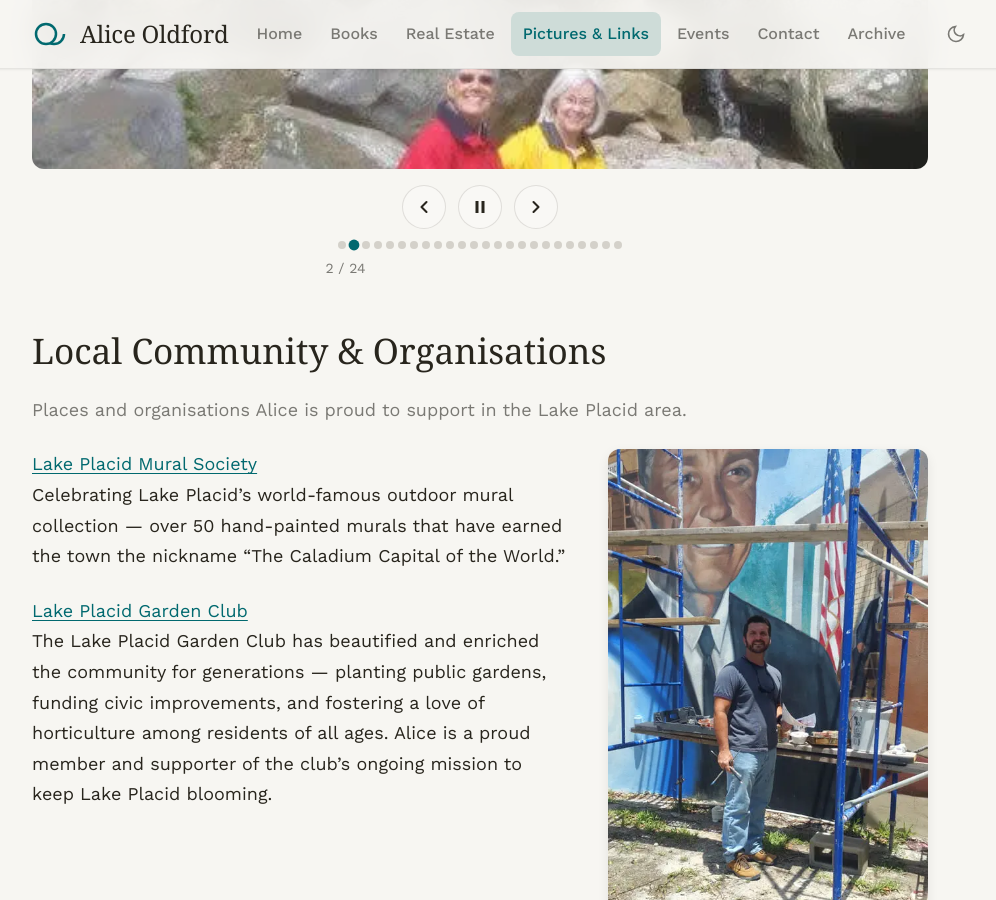
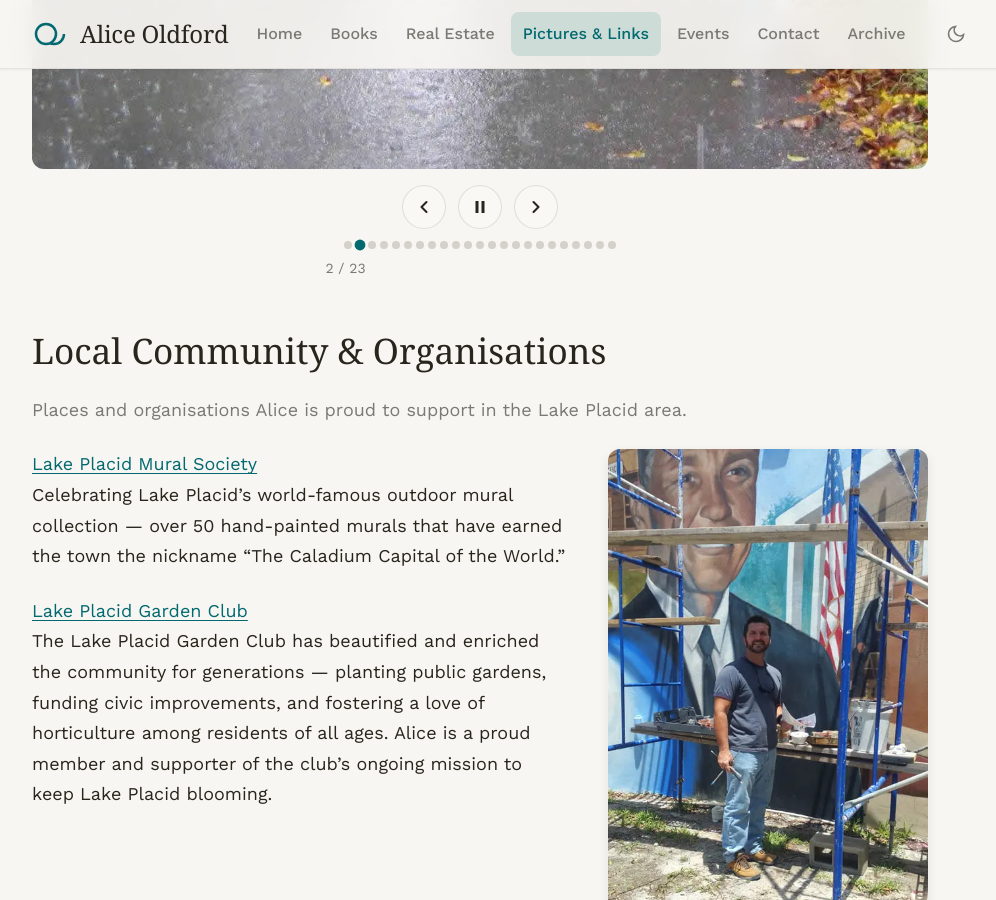
Before and after one commit to stuart-dotcom/aliceoldford.com, a Jekyll site: the page built from pictures.html, in a window 1280 px wide and 900 px high, scrolled down 1730 px. Shown: the whole window, without its empty margins (160-1156 px from the left). Built offline with Jekyll 4.4.1, drawn with Linux system fonts in a browser that asks for light colours; some web fonts are replaced.

Commit message:
Remove Spruce Run slide from carousel

```diff
--- a/pictures.html
+++ b/pictures.html
@@ -51,148 +51,141 @@
 
       <div class="carousel" role="region" aria-label="Trail photo gallery">
 
-        <!-- Slide stage: all slides stacked, only active is visible -->
         <div class="carousel__stage">
 
           <div class="carousel__slide" data-index="0">
-            <img src="{{ site.baseurl }}/assets/images/Alice%20at%20Spruce%20Run2.webp"
-              alt="Alice Oldford hiking at Spruce Run Recreation Area in New Jersey, a reservoir park popular with outdoor enthusiasts"
+            <img src="{{ site.baseurl }}/assets/images/Alice%26Sue-ColumbiaTrail.webp"
+              alt="Alice and co-author Sue Dziamara walking the Columbia Trail, a converted rail-trail through Hunterdon County, New Jersey"
               width="900" height="600" loading="eager" decoding="async">
           </div>
 
           <div class="carousel__slide" data-index="1">
-            <img src="{{ site.baseurl }}/assets/images/Alice%26Sue-ColumbiaTrail.webp"
-              alt="Alice and co-author Sue Dziamara walking the Columbia Trail, a converted rail-trail through Hunterdon County, New Jersey"
-              width="900" height="600" loading="lazy" decoding="async">
-          </div>
-
-          <div class="carousel__slide" data-index="2">
             <img src="{{ site.baseurl }}/assets/images/Alice-rainywalk.webp"
               alt="Alice Oldford on a rainy day hike, capturing the quiet beauty of the trail in wet weather"
               width="900" height="600" loading="lazy" decoding="async">
           </div>
 
-          <div class="carousel__slide" data-index="3">
+          <div class="carousel__slide" data-index="2">
             <img src="{{ site.baseurl }}/assets/images/arboretum.webp"
               alt="A peaceful path winding through the Arboretum in Hunterdon County, lined with mature trees and seasonal plantings"
               width="900" height="600" loading="lazy" decoding="async">
           </div>
 
-          <div class="carousel__slide" data-index="4">
+          <div class="carousel__slide" data-index="3">
             <img src="{{ site.baseurl }}/assets/images/arboretum2.webp"
               alt="Open meadow and tree canopy at the Arboretum, a family-friendly hiking destination in New Jersey"
               width="900" height="600" loading="lazy" decoding="async">
           </div>
 
-          <div class="carousel__slide" data-index="5">
+          <div class="carousel__slide" data-index="4">
             <img src="{{ site.baseurl }}/assets/images/arboretum3.webp"
               alt="Autumn foliage reflected in a still pond at the Arboretum, showcasing the seasonal beauty of New Jersey trails"
               width="900" height="600" loading="lazy" decoding="async">
           </div>
 
-          <div class="carousel__slide" data-index="6">
+          <div class="carousel__slide" data-index="5">
             <img src="{{ site.baseurl }}/assets/images/authors.webp"
               alt="Alice Oldford with fellow authors at a literary event, celebrating the community of writers in the region"
               width="900" height="600" loading="lazy" decoding="async">
           </div>
 
-          <div class="carousel__slide" data-index="7">
+          <div class="carousel__slide" data-index="6">
             <img src="{{ site.baseurl }}/assets/images/background16.webp"
               alt="A sweeping natural landscape from one of Alice's outdoor adventures, featuring open sky and rolling terrain"
               width="900" height="600" loading="lazy" decoding="async">
           </div>
 
-          <div class="carousel__slide" data-index="8">
+          <div class="carousel__slide" data-index="7">
             <img src="{{ site.baseurl }}/assets/images/bridge.webp"
               alt="A wooden footbridge crossing a stream on a wooded hiking trail, inviting explorers to venture further"
               width="900" height="600" loading="lazy" decoding="async">
           </div>
 
-          <div class="carousel__slide" data-index="9">
+          <div class="carousel__slide" data-index="8">
             <img src="{{ site.baseurl }}/assets/images/columbiatrail-clydesdales.webp"
               alt="Clydesdale horses encountered along the Columbia Trail in Hunterdon County, New Jersey &mdash; a memorable trail surprise"
               width="900" height="600" loading="lazy" decoding="async">
           </div>
 
-          <div class="carousel__slide" data-index="10">
+          <div class="carousel__slide" data-index="9">
             <img src="{{ site.baseurl }}/assets/images/CoopersMillBlackRiver.webp"
               alt="The Black River flowing through Cooper's Mill in Morris County, New Jersey &mdash; a historic mill site along a scenic trail"
               width="900" height="600" loading="lazy" decoding="async">
           </div>
 
-          <div class="carousel__slide" data-index="11">
+          <div class="carousel__slide" data-index="10">
             <img src="{{ site.baseurl }}/assets/images/cushetunk.webp"
               alt="Views from Cushetunk Mountain in Hunterdon County, New Jersey, offering panoramic vistas over the surrounding countryside"
               width="900" height="600" loading="lazy" decoding="async">
           </div>
 
-          <div class="carousel__slide" data-index="12">
+          <div class="carousel__slide" data-index="11">
             <img src="{{ site.baseurl }}/assets/images/CushetunkConnector.webp"
               alt="The Cushetunk Connector trail through forested terrain, linking key sections of the Cushetunk Mountain preserve"
               width="900" height="600" loading="lazy" decoding="async">
           </div>
 
-          <div class="carousel__slide" data-index="13">
+          <div class="carousel__slide" data-index="12">
             <img src="{{ site.baseurl }}/assets/images/HacklebarneyBlackRiverTrail.webp"
               alt="The Black River gorge at Hacklebarney State Park in New Jersey, where rocky terrain meets rushing water along a dramatic trail"
               width="900" height="600" loading="lazy" decoding="async">
           </div>
 
-          <div class="carousel__slide" data-index="14">
+          <div class="carousel__slide" data-index="13">
             <img src="{{ site.baseurl }}/assets/images/Loons.webp"
               alt="Common loons resting on a glassy lake &mdash; a wildlife sighting that rewards patient and quiet trail explorers"
               width="900" height="600" loading="lazy" decoding="async">
           </div>
 
-          <div class="carousel__slide" data-index="15">
+          <div class="carousel__slide" data-index="14">
             <img src="{{ site.baseurl }}/assets/images/MiquinWoodsBridge.webp"
               alt="A rustic trail bridge at Miquin Woods in Hunterdon County, spanning a narrow creek through dense woodland"
               width="900" height="600" loading="lazy" decoding="async">
           </div>
 
-          <div class="carousel__slide" data-index="16">
+          <div class="carousel__slide" data-index="15">
             <img src="{{ site.baseurl }}/assets/images/MusconetcongRiverGorge.webp"
               alt="The Musconetcong River Gorge in New Jersey, a scenic stretch of river valley carved through the Highlands landscape"
               width="900" height="600" loading="lazy" decoding="async">
           </div>
 
-          <div class="carousel__slide" data-index="17">
+          <div class="carousel__slide" data-index="16">
             <img src="{{ site.baseurl }}/assets/images/MusconetcongRiverGorgeClimb.webp"
               alt="A steep rocky climb above the Musconetcong River Gorge, rewarding hikers with elevated views of the river and valley below"
               width="900" height="600" loading="lazy" decoding="async">
           </div>
 
-          <div class="carousel__slide" data-index="18">
+          <div class="carousel__slide" data-index="17">
             <img src="{{ site.baseurl }}/assets/images/RestoredUnionForgeHeritageBridge5.webp"
               alt="The restored Union Forge Heritage Bridge in Hunterdon County &mdash; a beautifully preserved historic crossing on the trail network"
               width="900" height="600" loading="lazy" decoding="async">
           </div>
 
-          <div class="carousel__slide" data-index="19">
+          <div class="carousel__slide" data-index="18">
             <img src="{{ site.baseurl }}/assets/images/Shores-LakeSolitude.webp"
               alt="The tranquil shoreline of Lake Solitude in Hunterdon County, where calm water meets tree-lined banks on a peaceful hiking loop"
               width="900" height="600" loading="lazy" decoding="async">
           </div>
 
-          <div class="carousel__slide" data-index="20">
+          <div class="carousel__slide" data-index="19">
             <img src="{{ site.baseurl }}/assets/images/SolitudeHouse-LakeSolitude.webp"
               alt="The historic Solitude House beside Lake Solitude, a landmark that adds cultural depth to an already beautiful natural setting"
               width="900" height="600" loading="lazy" decoding="async">
           </div>
 
-          <div class="carousel__slide" data-index="21">
+          <div class="carousel__slide" data-index="20">
             <img src="{{ site.baseurl }}/assets/images/SteppingStones-MiquinWoods.webp"
               alt="Stepping stones crossing a stream at Miquin Woods, a playful and scenic trail feature in Hunterdon County, New Jersey"
               width="900" height="600" loading="lazy" decoding="async">
           </div>
 
-          <div class="carousel__slide" data-index="22">
+          <div class="carousel__slide" data-index="21">
             <img src="{{ site.baseurl }}/assets/images/sunnyside.webp"
               alt="Sunnyside trail in Hunterdon County near the 9-11 Memorial &mdash; a reflective walk along the river ideal for quiet contemplation"
               width="900" height="600" loading="lazy" decoding="async">
           </div>
 
-          <div class="carousel__slide" data-index="23">
+          <div class="carousel__slide" data-index="22">
             <img src="{{ site.baseurl }}/assets/images/TISCOofficeBuilding.webp"
               alt="The historic TISCO office building, a landmark of industrial heritage along the trail corridor in New Jersey"
               width="900" height="600" loading="lazy" decoding="async">
@@ -316,13 +309,11 @@
 <!-- ── CAROUSEL + PAGE STYLES ──────────────────────────────── -->
 <style>
 
-  /* ── Carousel wrapper ── */
   .carousel {
     margin-bottom: var(--space-12);
     user-select: none;
   }
 
-  /* ── Stage: fixed-size box, all slides stacked inside ── */
   .carousel__stage {
     position: relative;
     width: 100%;
@@ -332,7 +323,6 @@
     background: var(--color-surface-offset);
   }
 
-  /* ── Each slide: absolute, full size, hidden by default ── */
   .carousel__slide {
     position: absolute;
     inset: 0;
```
Also changed, not shown: other parts of pictures.html (+0 -6 lines).
